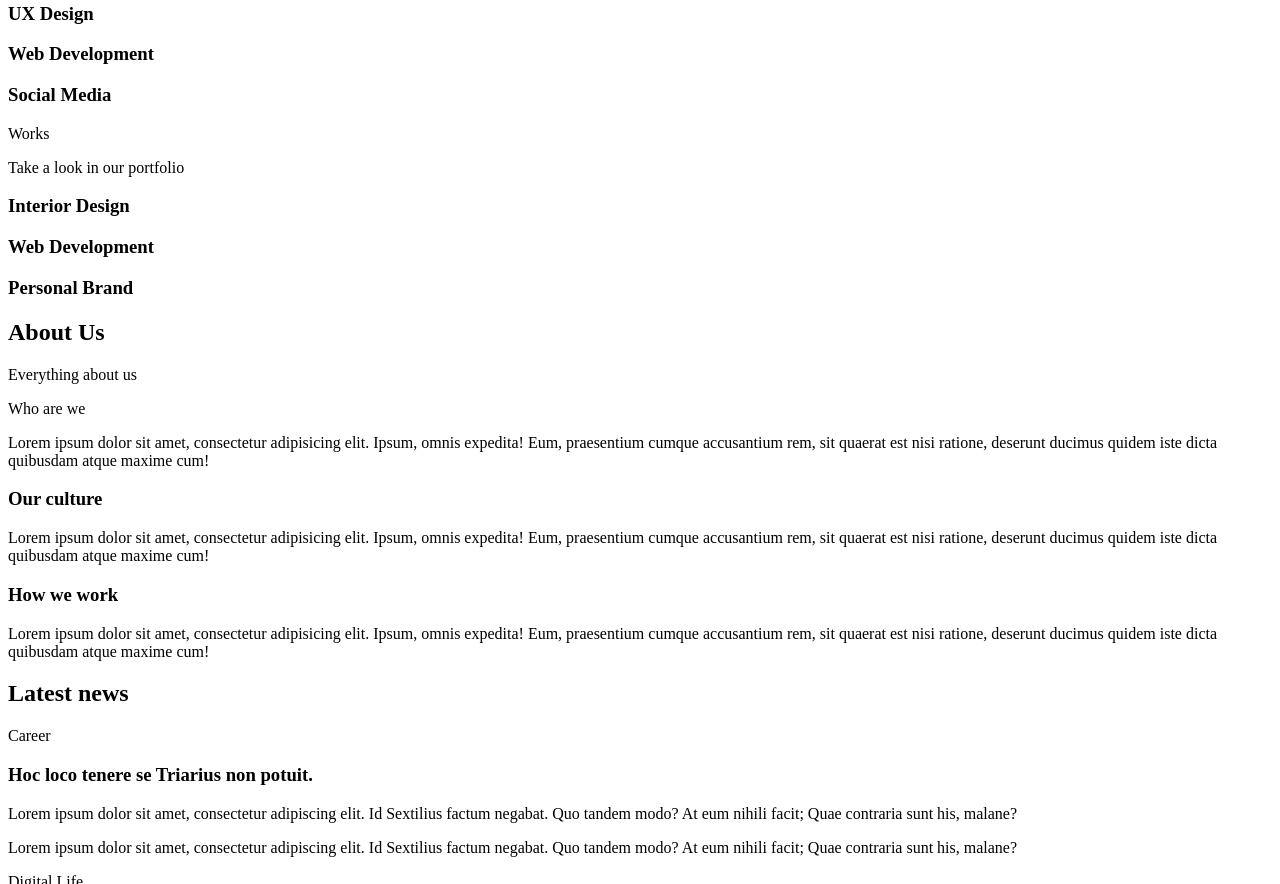
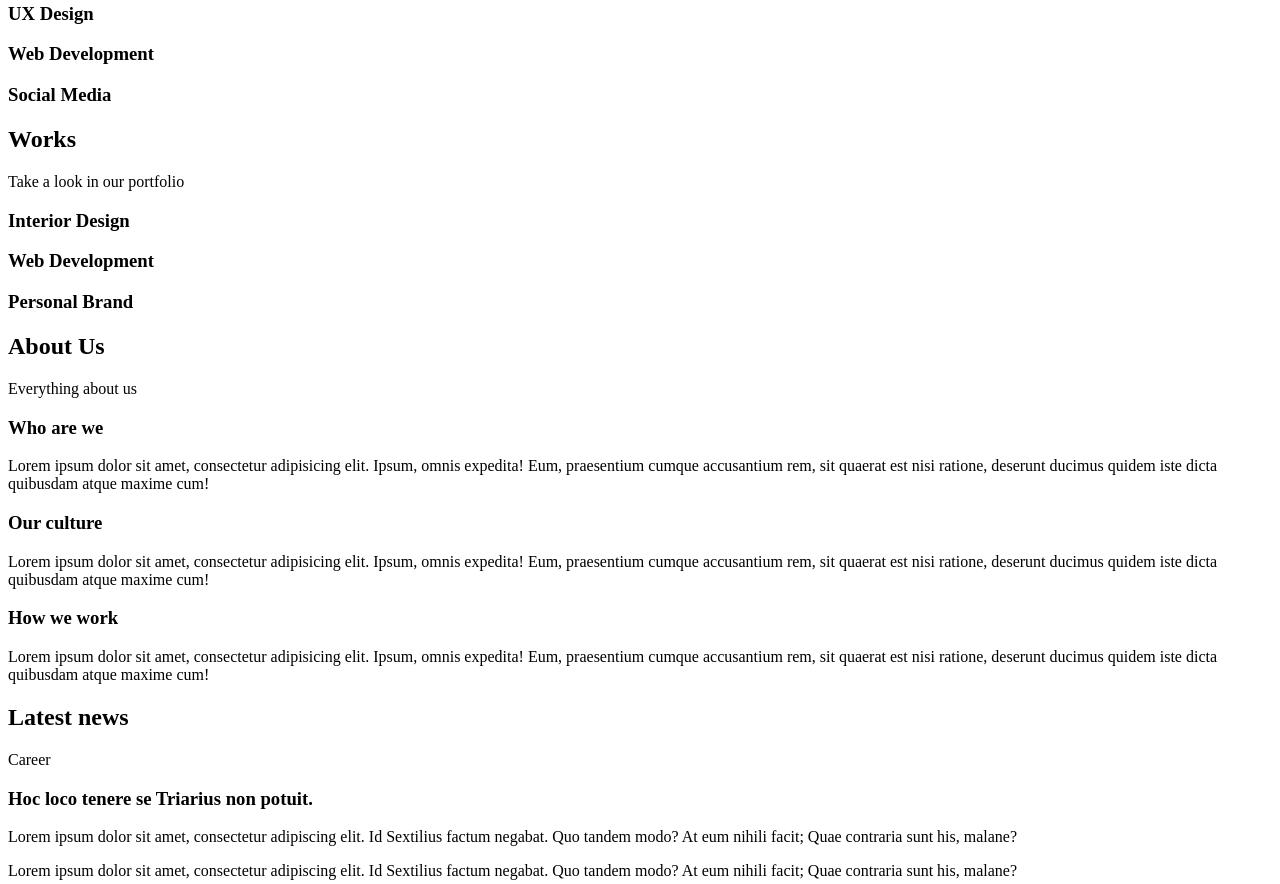
Before and after one commit to F-O-P/holbertonschool-web_front_end, a plain HTML site: page html_advanced/16-index.html in a window 1280 px wide. Shown: the part 356-1240 px from the top of the page. Drawn offline with Linux system fonts and the light colour scheme.

Commit message:
broke the divs again

```diff
--- a/html_advanced/16-index.html
+++ b/html_advanced/16-index.html
@@ -43,7 +43,7 @@
 
             <section>
                 <div>
-                    <header
+                    <header>
                         <h2>Works</h2>
                         <p>Take a look in our portfolio</p>
                     </header>
@@ -60,7 +60,7 @@
                         <h2>About Us</h2>
                         <p>Everything about us</p>
                     </header>
-                    <div
+                    <div>
                         <h3>Who are we</h3>
                         <p>Lorem ipsum dolor sit amet, consectetur adipisicing elit. Ipsum, omnis expedita! Eum, praesentium cumque accusantium rem, sit quaerat est nisi ratione, deserunt ducimus quidem iste dicta quibusdam atque maxime cum!</p>
                         <h3>Our culture</h3>
```
